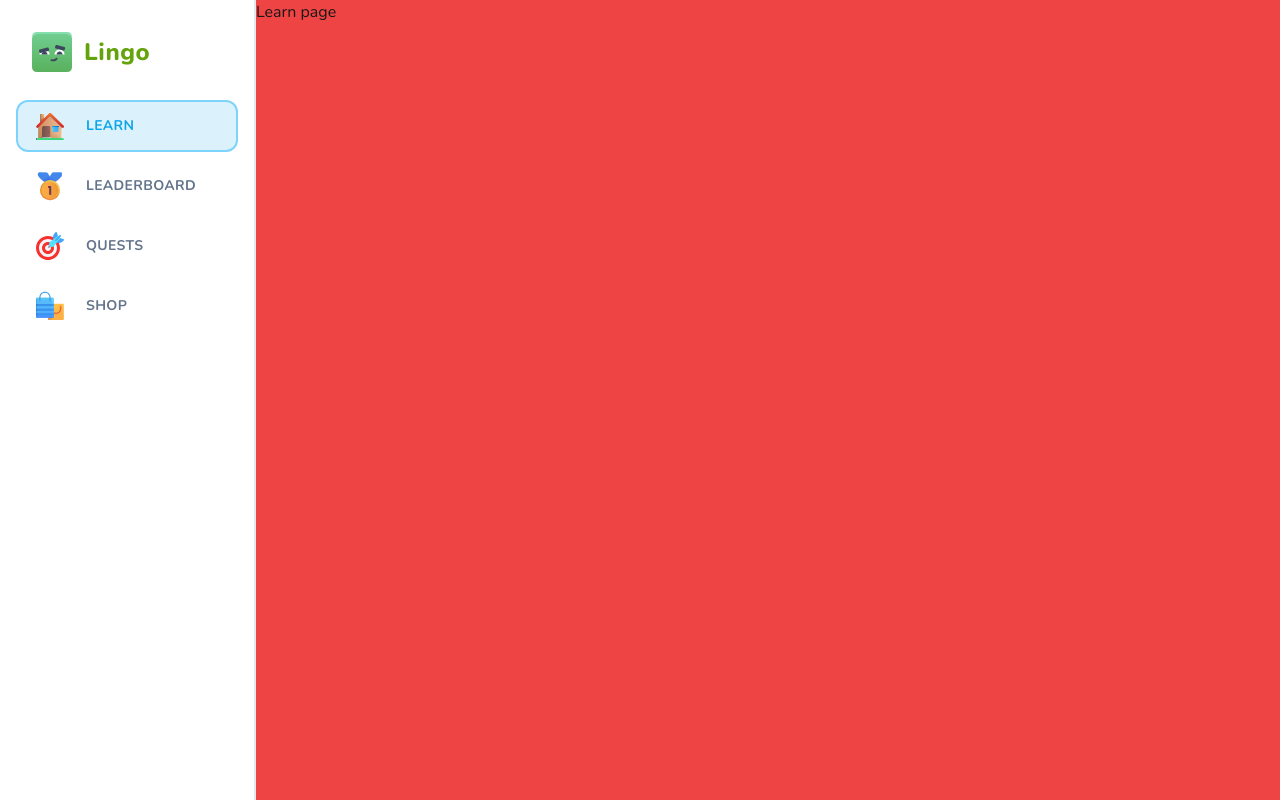
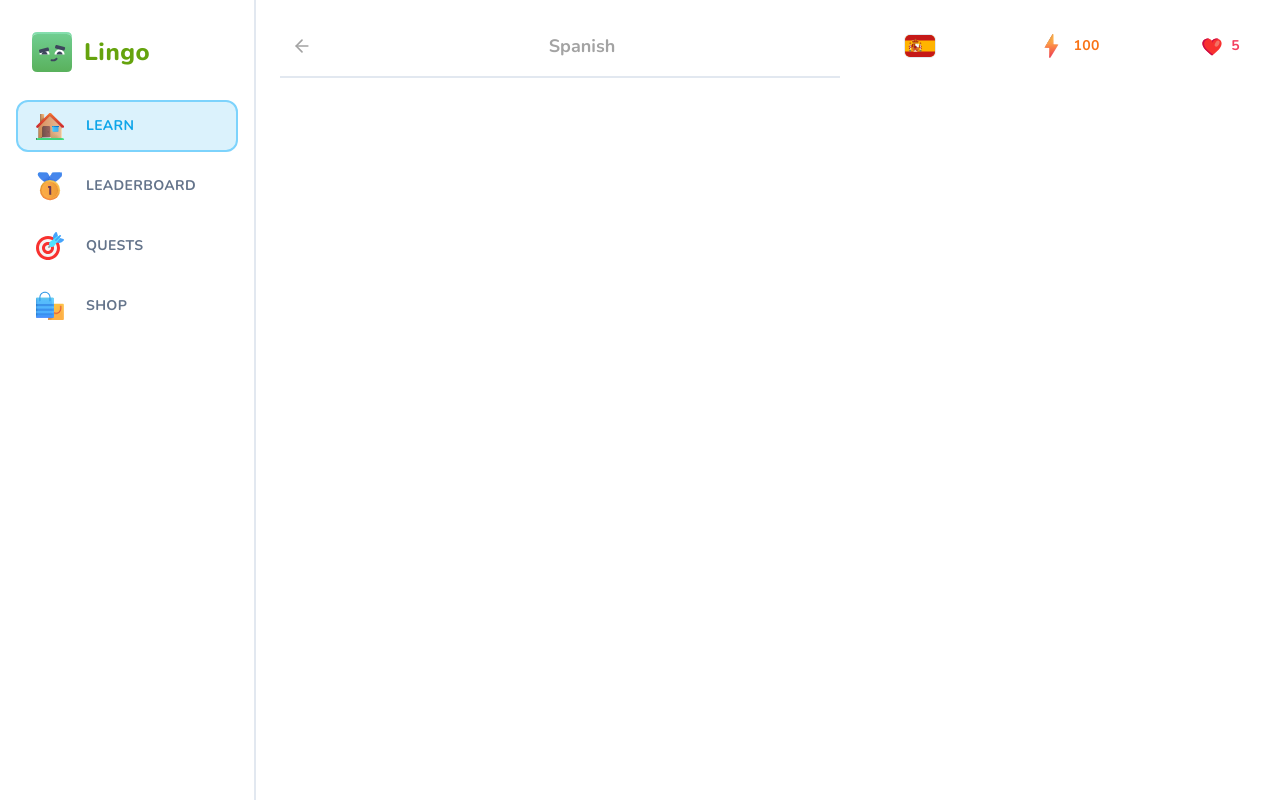
Before and after one commit to KPkamil/lingo_web, a Next.js app: page /learn in a window 1280 px wide. Built offline with nearby package versions, Linux system fonts and the light colour scheme.

Commit message:
Create learn page wrappers

```diff
--- a/app/(main)/layout.tsx
+++ b/app/(main)/layout.tsx
@@ -11,7 +11,7 @@
       <MobileHeader />
       <Sidebar className="hidden lg:flex" />
       <main className="lg:pl-[256px] h-full pt-[50px] lg:pt-0">
-        <div className="bg-red-500 h-full">{children}</div>
+        <div className="max-w-[1056px] mx-auto pt-6 h-full">{children}</div>
       </main>
     </>
   );
--- /dev/null
+++ b/app/(main)/learn/header.tsx
@@ -0,0 +1,22 @@
+import Link from "next/link";
+import { ArrowLeft } from "lucide-react";
+
+import { Button } from "@/components/ui/button";
+
+type Props = {
+  title: string;
+};
+
+export const Header = ({ title }: Props) => {
+  return (
+    <div className="sticky top-0 bg-white pb-3 lg:pt-[28px] lg:mt-[-28px] flex items-center justify-between border-b-2 mb-5 text-neutral-400 lg:z-50">
+      <Link href="/courses">
+        <Button variant="ghost" size="sm">
+          <ArrowLeft className="h-5 w-5 stroke-2 text-neutral-400" />
+        </Button>
+      </Link>
+      <h1 className="font-bold text-lg">{title}</h1>
+      <div />
+    </div>
+  );
+};
--- a/app/(main)/learn/page.tsx
+++ b/app/(main)/learn/page.tsx
@@ -1,7 +1,25 @@
-import React from "react";
+import { FeedWrapper } from "@/components/feed-wrapper";
+import { UserProgress } from "@/components/user-progress";
+import { StickyWrapper } from "@/components/sticky-wrapper";
+
+import { Header } from "./header";
 
 const page = () => {
-  return <div>Learn page</div>;
+  return (
+    <div className="flex flex-row-reverse gap-[48px] px-6">
+      <StickyWrapper>
+        <UserProgress
+          hearts={5}
+          points={100}
+          hasActiveSubscription={false}
+          activeCourse={{ title: "Spanish", imageSrc: "/es.svg" }}
+        />
+      </StickyWrapper>
+      <FeedWrapper>
+        <Header title="Spanish" />
+      </FeedWrapper>
+    </div>
+  );
 };
 
 export default page;
--- /dev/null
+++ b/components/feed-wrapper.tsx
@@ -0,0 +1,7 @@
+type Props = {
+  children: React.ReactNode;
+};
+
+export const FeedWrapper = ({ children }: Props) => {
+  return <div className="flex-1 relative top-0 pb-10">{children}</div>;
+};
--- /dev/null
+++ b/components/sticky-wrapper.tsx
@@ -0,0 +1,13 @@
+type Props = {
+  children: React.ReactNode;
+};
+
+export const StickyWrapper = ({ children }: Props) => {
+  return (
+    <div className="hidden lg:block w-[368px] sticky self-end bottom-6">
+      <div className="min-h-[calc(100vh-48px)] sticky top-6 flex flex-col gap-y-4">
+        {children}
+      </div>
+    </div>
+  );
+};
--- /dev/null
+++ b/components/user-progress.tsx
@@ -0,0 +1,63 @@
+import Link from "next/link";
+import Image from "next/image";
+import { InfinityIcon } from "lucide-react";
+
+import { Button } from "./ui/button";
+
+type Props = {
+  points: number;
+  hearts: number;
+  activeCourse: { imageSrc: string; title: string }; // Replace with DB types later
+  hasActiveSubscription: boolean;
+};
+
+export const UserProgress = ({
+  hearts,
+  points,
+  activeCourse,
+  hasActiveSubscription,
+}: Props) => {
+  return (
+    <div className="flex items-center justify-between gap-x-2 w-full">
+      <Link href="/courses">
+        <Button variant="ghost">
+          <Image
+            width={32}
+            height={32}
+            alt={activeCourse.title}
+            src={activeCourse.imageSrc}
+            className="rounded-md border"
+          />
+        </Button>
+      </Link>
+      <Link href="/shop">
+        <Button variant="ghost" className="text-orange-500">
+          <Image
+            src="/points.svg"
+            height={28}
+            width={28}
+            alt="Points"
+            className="mr-2"
+          />
+          {points}
+        </Button>
+      </Link>
+      <Link href="/shop">
+        <Button variant="ghost" className="text-rose-500">
+          <Image
+            src="/heart.svg"
+            height={22}
+            width={22}
+            alt="Hearts"
+            className="mr-2"
+          />
+          {hasActiveSubscription ? (
+            <InfinityIcon className="h-4 w-4 stroke-[3]" />
+          ) : (
+            hearts
+          )}
+        </Button>
+      </Link>
+    </div>
+  );
+};
```
Also changed, not shown: public/heart.svg (added), public/points.svg (added).
